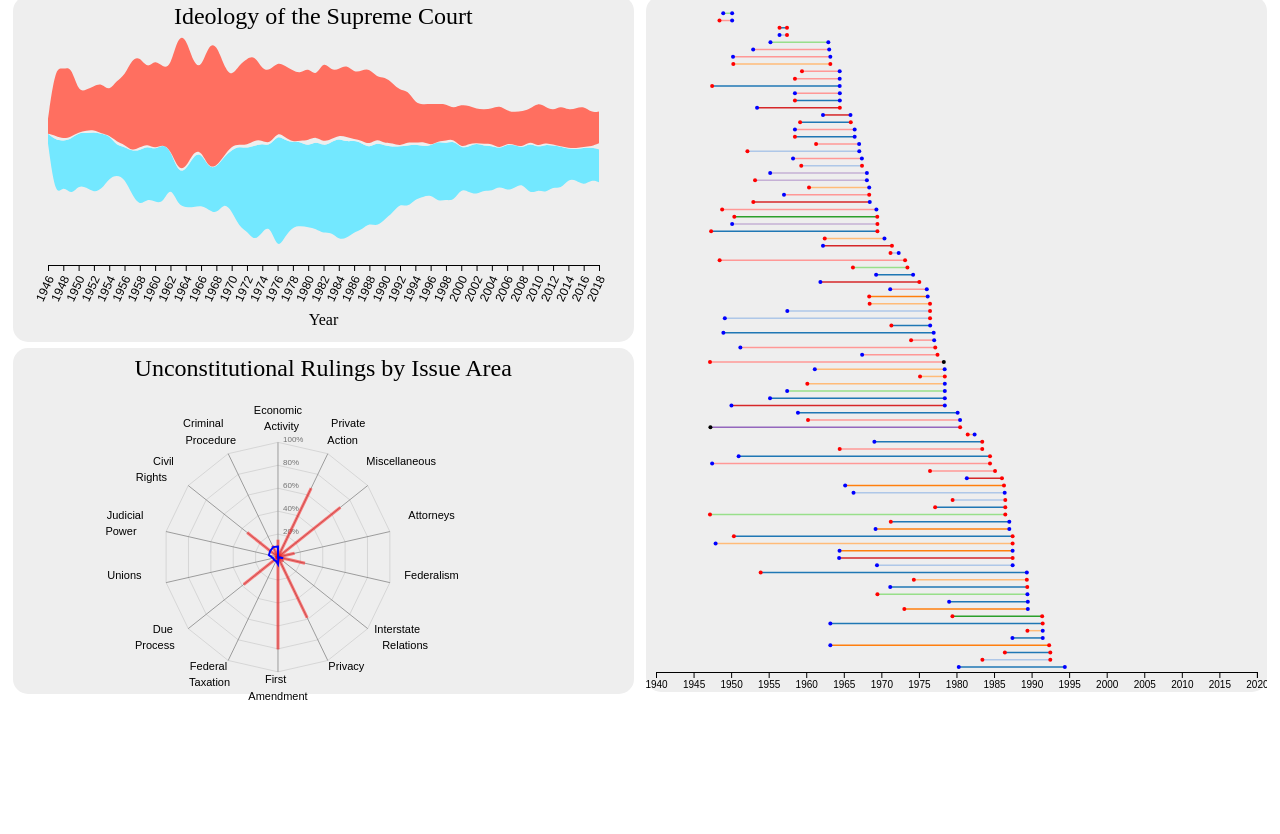
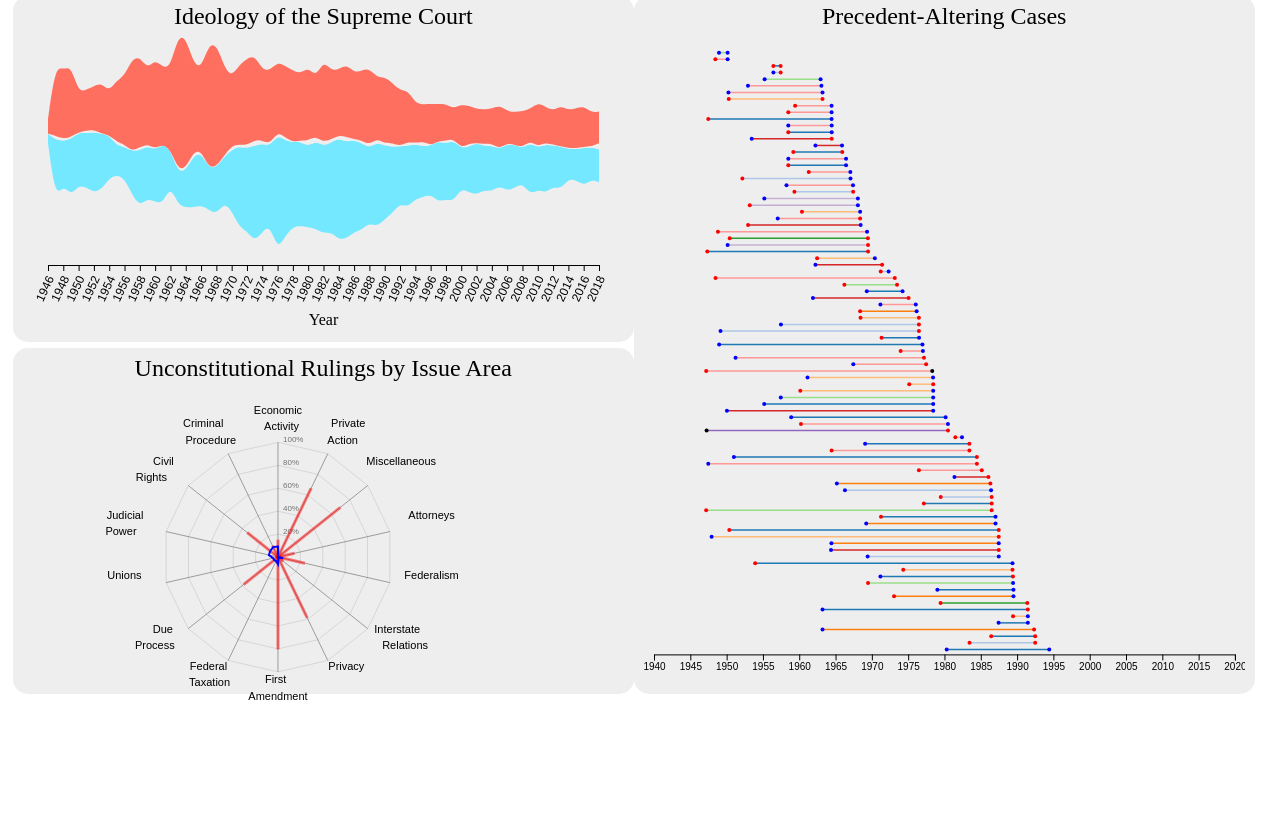
Before and after one commit to therald/Judicial-Review, a plain HTML site: page index.html in a window 1280 px wide. Shown: the part 97-931 px from the top of the page. Drawn offline with Linux system fonts and the light colour scheme.

Commit message:
Changing styles to accommodate

```diff
--- a/index.html
+++ b/index.html
@@ -29,7 +29,11 @@
 			</div>
 		</div>
 
-		<div id="precedent"></div>
+		<div id="precedent">
+			<div class="vis_title">Precedent-Altering Cases</div>
+			<div id="precedent_vis" class="vis"></div>
+			<div class="bottom_padding"></div>
+		</div>
 	</div>
 
 	<script type="text/javascript" src="js/precedent.js"></script>
--- a/js/common.js
+++ b/js/common.js
@@ -13,7 +13,7 @@ function begin() {
 	 */
 	function init() {
 		d3.csv("./data/case_data.csv", function (error, cases) {
-			var precedent = new Precedent("#precedent", cases);
+			var precedent = new Precedent("#precedent_vis", cases);
 			var constitutional = new Constitutional("#constitutional", cases);
 			var ideology = new Ideology("#ideology_vis", cases, constitutional, precedent);
 		});
--- a/scss/_style_small.scss
+++ b/scss/_style_small.scss
@@ -92,9 +92,11 @@ body {
 
 		#precedent {
 			background: $lightGray;
-			border-radius: 15px;
-            float: right;
-			height: 87%;
+            border-radius: 15px;
+            display: flex;
+            flex-direction: column;
+			height: 87.3%;
+            margin-left: 0.5%;
             margin-top: 1%;
 			width: 49.5%;
 		}
```
Also changed, not shown: css/styles.css.
